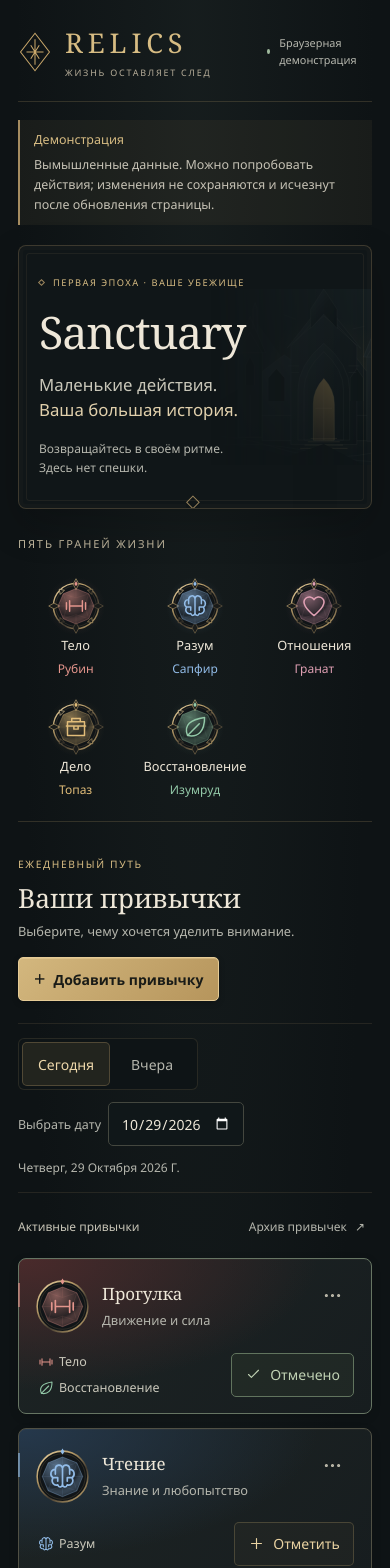
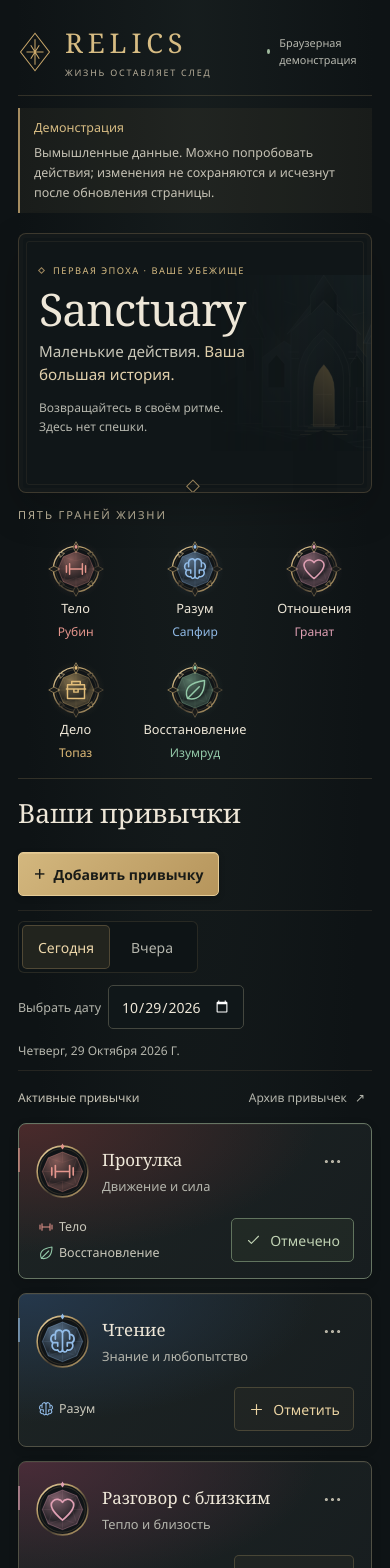
Before and after one commit to Maximus1978/Relics, a React (Vite) app: page / in a window 390 px wide. Shown: the top 1568 px of the page. Built offline with nearby package versions, Linux system fonts and the light colour scheme.

Commit message:
fix(ui): keep daily actions visible in the standard Windows window

```diff
--- a/src/App.tsx
+++ b/src/App.tsx
@@ -111,7 +111,7 @@ export default function App() {
     <section className="hero" aria-labelledby="sanctuary-title">
       <div className="hero-copy"><span className="eyebrow"><span className="tiny-diamond" />Первая эпоха · ваше убежище</span>
         <h1 id="sanctuary-title">Sanctuary</h1>
-        <p>Маленькие действия.<br /><em>Ваша большая история.</em></p>
+        <p>Маленькие действия. <em>Ваша большая история.</em></p>
         <span className="hero-note">Возвращайтесь в своём ритме. Здесь нет спешки.</span>
       </div>
       <SanctuaryScene />
@@ -125,7 +125,7 @@ export default function App() {
       </li>)}</ul>
     </section>
     <section className="daily-section" aria-labelledby="habits-title">
-      <div className="section-heading collection-heading"><div><span className="eyebrow">Ежедневный путь</span><h2 id="habits-title" tabIndex={-1}>Ваши привычки</h2>
+      <div className="section-heading collection-heading"><div><h2 id="habits-title" tabIndex={-1}>Ваши привычки</h2>
         <p>Выберите, чему хочется уделить внимание.</p></div>
         <button ref={addHabitButton} className="button-primary" type="button" disabled={busy || managingHabit || !repository}
           aria-expanded={creatingHabit} aria-controls="create-habit-panel"
--- a/src/style.css
+++ b/src/style.css
@@ -34,7 +34,7 @@ ul { list-style: none; padding: 0; margin: 0; }
 main { max-width: 1160px; margin: auto; padding: max(24px, env(safe-area-inset-top)) 32px max(32px, env(safe-area-inset-bottom)); }
 .skip-link { position: absolute; top: -100px; padding: 12px; z-index: 10; color: #171a17; background: var(--gold); border-radius: 4px; }
 .skip-link:focus { top: 12px; }
-.masthead { display: flex; align-items: center; justify-content: space-between; gap: 20px; padding-bottom: 22px; margin-bottom: 26px; border-bottom: 1px solid #9c865d40; }
+.masthead { display: flex; align-items: center; justify-content: space-between; gap: 20px; padding-bottom: 16px; margin-bottom: 20px; border-bottom: 1px solid #9c865d40; }
 .brand { display: flex; gap: 13px; align-items: center; color: var(--gold); text-decoration: none; font-family: Georgia, serif; font-size: 1.7rem; text-transform: uppercase; letter-spacing: .18em; }
 .brand-mark { width: 34px; height: 42px; fill: none; stroke: #c9a76a; stroke-width: 1.2; }
 .brand-caption { display: block; margin-top: 5px; color: #b6ad99; font-family: "Segoe UI", system-ui, sans-serif; font-size: .56rem; letter-spacing: .2em; }
@@ -42,22 +42,22 @@ main { max-width: 1160px; margin: auto; padding: max(24px, env(safe-area-inset-t
 .status-dot { width: 5px; height: 5px; border-radius: 50%; background: #9fb99c; }
 .preview-notice { display: flex; flex-wrap: wrap; gap: 5px 14px; margin: -8px 0 20px; padding: 10px 14px; border-left: 2px solid #a58c60; background: #b69a6010; color: #c6c2b5; font-size: .78rem; line-height: 1.6; }
 .preview-notice strong { color: var(--gold); font-weight: 500; }
-.hero { position: relative; isolation: isolate; display: grid; grid-template-columns: 1.05fr 1fr; min-height: 258px; overflow: hidden; border: 1px solid #a58c604d; border-radius: var(--radius); background: #101618; box-shadow: 0 16px 40px #0003, inset 0 0 0 4px #b69a6005; }
+.hero { position: relative; isolation: isolate; display: grid; grid-template-columns: 1.05fr 1fr; min-height: 175px; overflow: hidden; border: 1px solid #a58c604d; border-radius: var(--radius); background: #101618; box-shadow: 0 16px 40px #0003, inset 0 0 0 4px #b69a6005; }
 .hero::after { content: ""; position: absolute; inset: 7px; border: 1px solid #a58c601a; pointer-events: none; border-radius: 3px; }
-.hero-copy { padding: 35px 0 36px 35px; z-index: 1; }
+.hero-copy { padding: 22px 0 22px 28px; z-index: 1; }
 .eyebrow { display: flex; align-items: center; gap: 9px; font-size: .64rem; letter-spacing: .16em; text-transform: uppercase; color: var(--gold); }
 .tiny-diamond { display: inline-block; width: 5px; height: 5px; border: 1px solid var(--gold-muted); transform: rotate(45deg); }
-h1 { font-family: Georgia, "Times New Roman", serif; font-size: clamp(2.8rem, 5vw, 4.2rem); font-weight: 400; letter-spacing: -.025em; margin: 12px 0 10px; }
-.hero-copy p { font-size: 1.05rem; line-height: 1.5; color: #c9c7b9; margin-bottom: 17px; }
+h1 { font-family: Georgia, "Times New Roman", serif; font-size: clamp(2.8rem, 5vw, 3.6rem); font-weight: 400; line-height: 1.05; letter-spacing: -.025em; margin: 8px 0; }
+.hero-copy p { font-size: .95rem; line-height: 1.5; color: #c9c7b9; margin-bottom: 12px; }
 .hero-copy em { font-style: normal; color: #e1d0ac; }
 .hero-note { font-size: .75rem; color: var(--muted); }
 .sanctuary-scene { position: absolute; right: -25px; bottom: 0; height: 100%; width: 64%; mask-image: linear-gradient(90deg, transparent, #000 21%, #000); }
 .hero-ornament { position: absolute; bottom: 0; left: calc(50% - 9px); color: var(--gold-muted); font-size: 18px; line-height: 15px; background: #101618; }
-.sphere-overview { margin: 27px 0 35px; }
+.sphere-overview { margin: 18px 0 24px; }
 .section-kicker { display: flex; justify-content: space-between; align-items: center; gap: 15px; }
 .section-kicker h2 { font: 500 .69rem "Segoe UI", system-ui, sans-serif; text-transform: uppercase; letter-spacing: .17em; color: #c0b69d; margin-bottom: 10px; }
 .section-kicker > span { font-size: .73rem; color: var(--muted); }
-.sphere-gallery { display: grid; grid-template-columns: repeat(5, minmax(0, 1fr)); gap: 10px; padding: 12px 0 18px; border-bottom: 1px solid #9c865d40; }
+.sphere-gallery { display: grid; grid-template-columns: repeat(5, minmax(0, 1fr)); gap: 10px; padding: 4px 0 12px; border-bottom: 1px solid #9c865d40; }
 .sphere-gallery > li { display: flex; align-items: center; justify-content: center; gap: 3px; padding: 6px 3px; position: relative; min-width: 0; }
 .sphere-gallery > li + li { border-left: 1px solid #9c865d29; }
 .medallion { width: 76px; height: 76px; flex-shrink: 0; color: var(--sphere); }
@@ -69,7 +69,7 @@ h1 { font-family: Georgia, "Times New Roman", serif; font-size: clamp(2.8rem, 5v
 [data-sphere="work"] { --sphere: #e2bd79; --sphere-dark: #493e27; }
 [data-sphere="recovery"] { --sphere: #93c9a8; --sphere-dark: #2a4337; }
 .section-heading { display: flex; align-items: center; justify-content: space-between; gap: 20px; flex-wrap: wrap; }
-.collection-heading { margin-bottom: 22px; }
+.collection-heading { margin-bottom: 14px; }
 .collection-heading .eyebrow { margin-bottom: 9px; }
 .collection-heading h2 { margin-bottom: 5px; }
 .collection-heading p { margin-bottom: 0; font-size: .8rem; }
@@ -77,14 +77,14 @@ h1 { font-family: Georgia, "Times New Roman", serif; font-size: clamp(2.8rem, 5v
 .button-primary:hover:not(:disabled) { background: #e1c48c; border-color: #f7dda8; }
 .button-primary:disabled { background: #403e33; color: #c0baa9; border-color: #6e6550; }
 .button-primary > span { font-size: 1.25rem; line-height: 1; font-weight: 400; }
-.date-toolbar { display: flex; align-items: center; flex-wrap: wrap; gap: 12px 18px; padding: 14px 0; border-top: 1px solid #9c865d29; border-bottom: 1px solid #9c865d29; }
+.date-toolbar { display: flex; align-items: center; flex-wrap: wrap; gap: 12px 18px; padding: 10px 0; border-top: 1px solid #9c865d29; border-bottom: 1px solid #9c865d29; }
 .date-shortcuts { display: flex; padding: 3px; background: #0e1416; border: 1px solid #9c865d30; border-radius: 6px; }
 .date-shortcuts button { min-width: 84px; background: transparent; border-color: transparent; color: var(--muted); }
 .date-shortcuts button[aria-pressed="true"] { color: #edd7aa; background: #6f5f3d38; border-color: #9c865d60; }
 .date-picker { display: flex; align-items: center; gap: 10px; font-size: .78rem; color: var(--muted); }
 .date-picker input { max-width: 180px; border-color: #44473f; }
 .selected-date { margin: 0 0 0 auto; font-size: .75rem; text-transform: capitalize; }
-.list-heading { display: flex; align-items: center; justify-content: space-between; gap: 16px; margin: 12px 0 9px; }
+.list-heading { display: flex; align-items: center; justify-content: space-between; gap: 16px; margin: 6px 0 8px; }
 .list-heading h3 { margin: 0; color: #c8c5b7; font-size: .75rem; font-weight: 500; }
 .button-quiet { background: transparent; border-color: transparent; color: var(--muted); padding: 9px 6px; font-size: .75rem; }
 .button-quiet:hover:not(:disabled) { background: #9c865d14; border-color: transparent; color: var(--gold); }
@@ -150,8 +150,14 @@ footer { display: flex; align-items: center; justify-content: center; gap: 12px;
 footer p { margin: 0; color: #b2aa96; }
 footer > span:last-child { color: #a9ada2; margin-left: auto; }
 @media (max-width: 1000px) {
-  .sphere-gallery > li { flex-direction: column; text-align: center; gap: 1px; }
-  .selected-date { flex-basis: 100%; margin-left: 0; }
+  .hero { min-height: 160px; }
+  .hero-copy { padding-top: 16px; padding-bottom: 16px; }
+  .sphere-overview { margin: 14px 0 16px; }
+  .sphere-gallery > li { flex-direction: column; text-align: center; gap: 1px; padding-top: 2px; padding-bottom: 2px; }
+  .sphere-gallery .medallion { width: 48px; height: 48px; }
+  .sphere-gallery h3 { font-size: .9rem; }
+  .collection-heading p { display: none; }
+  .list-heading { margin: 4px 0; }
 }
 @media (max-width: 700px) {
   main { padding-left: 18px; padding-right: 18px; }
@@ -171,6 +177,7 @@ footer > span:last-child { color: #a9ada2; margin-left: auto; }
   .storage-note { max-width: 105px; font-size: .68rem; line-height: 1.5; }
   .collection-heading { align-items: flex-start; gap: 16px; }
   .date-toolbar { gap: 12px; }
+  .selected-date { flex-basis: 100%; margin-left: 0; }
   .date-picker { gap: 7px; flex-wrap: wrap; }
   .date-picker input { max-width: 172px; }
   .creation-form, .archive-confirmation { padding: 18px; }
```
